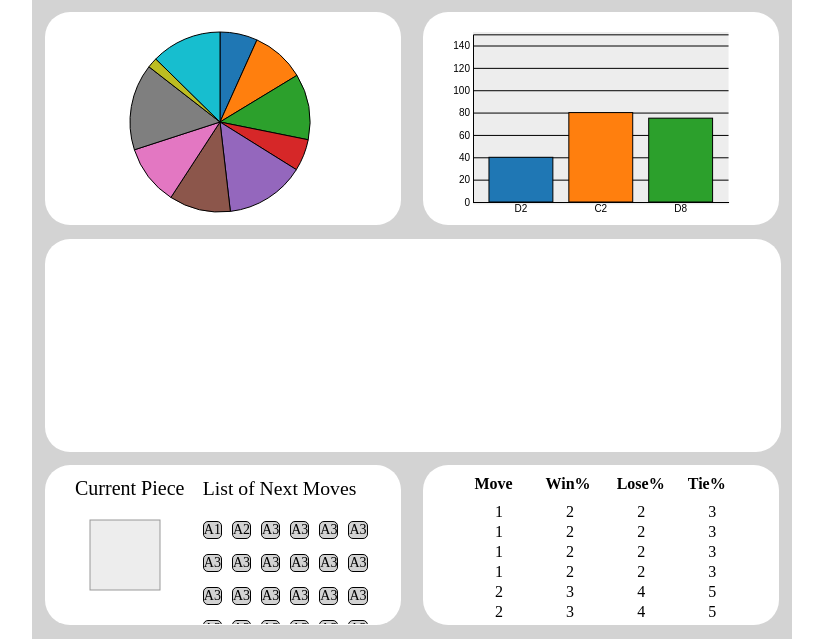
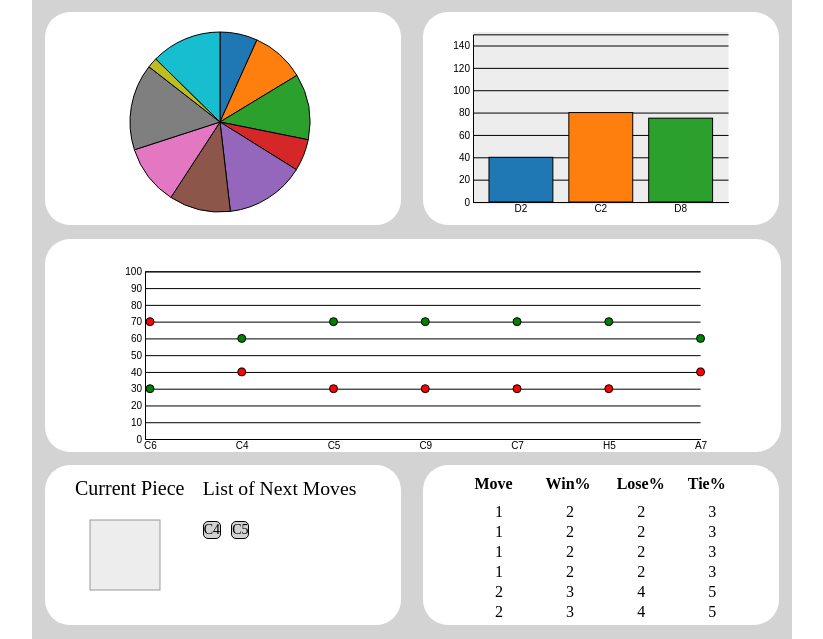
Before and after one commit to kvnhan/ChessVisualization, a Flask app: page / in a window 1280 px wide. Shown: the part 649-1288 px from the top of the page, without its empty margins (380-1203 px from the left). Run offline with Flask 2, Linux system fonts and the light colour scheme.

Commit message:
Line chart implemented and tested Works
Signed-off-by: kvnhan <kiennhan2196@gmail.com>

```diff
--- a/server/templates/index.html
+++ b/server/templates/index.html
@@ -43,6 +43,15 @@
 <script>
 
     var board = [];
+
+	var xAxis = [{move: "C6", win: 30, lose: 70},
+		{move: "C4", win: 60, lose: 40},
+		{move: "C5", win: 70, lose: 30},
+		{move: "C9", win: 70, lose: 30},
+		{move: "C7", win: 70, lose: 30},
+		{move: "H5", win: 70, lose: 30},
+		{move: "A7", win: 60, lose: 40}];
+
     var colorScale = d3.scaleOrdinal(d3.schemeCategory10);
     var domainData = ["A", "B", "C", "d", "E", "F", "G", "H", "I", "J"];
     var nextMove = [{ m: "D2", bw: 33, ww: 40, t: 33 }, { m: "C2", bw: 15, ww: 80, t: 5 }, { m: "D8", bw: 5, ww: 75, t: 20 }];
@@ -69,6 +78,10 @@
         boardDimension = 8,
         boardSize = boardDimension * fieldSize;
 
+	var xLineValue;
+    var xLineScale;
+	var yLineScale;
+
     parseJson();
     makeChessBoard();
     setUpMutiWindow();
@@ -76,6 +89,7 @@
 	historyTable();
 	createBarChart();
 	createPieChart();
+	createLineChart();
     function parseJson() {
         piece = [{ n: "bRook1", p: "A8", c: "\u265C" },
         { n: "bKnight1", p: "B8", c: "\u265E" }, { n: "bBishop1", p: "C8", c: "\u265D" },
@@ -218,8 +232,9 @@
 		d3.select("#pp").text(s);
 	}
 
+	//var testCount = 0;
 	function updateMoveList(){
-		var data = ["A1","A2","A3","A3","A3","A3","A3","A3","A3","A3","A3","A3","A3","A3","A3","A3","A3","A3","A3","A3","A3","A3","A3","A3","A3","A3","A3"]
+		var data = ["C4", "C5"]
 
 		var listOfMoves = d3.select("#listBox");
 
@@ -235,13 +250,74 @@
 								  .style("border-radius", "5px")
 								  .text(function(d){return d;})
 								  .on("click", function(){
-                            /*TODO make this grab all moves*/
-                            var d = d3.select(this).attr("id"); getMoves(d);})
-
+										/*TODO make this grab all moves*/
+										var d = d3.select(this).attr("id");
+										//testCount++;
+										updateLineChart({move: "G" + testCount, win: 30, lose: 70})
+										getMoves(data);})
 								  .on("mouseover", function(d){d3.select(this).style("cursor", "pointer");
 								  d3.select(this).classed("selected", true);})
 								  .on("mouseout", function(d){d3.select(this).style("cursor", "default");
 								  d3.select(this).classed("selected", false);});
+	}
+
+	function updateLineChart(move){
+
+		xAxis.push(move);
+		d3.select("#svgLine").remove();
+		createLineChart();
+
+	}
+
+	function createLineChart(){
+
+		var svg = d3.select("#thirdView").append("svg")
+											   .attr("id", "svgLine")
+		                                       .attr("height", ((fieldSize * fieldSize) / 30))
+											   .attr("width", ((fieldSize * fieldSize) / 8.7))
+
+		var graph = svg.append("g")
+					   .attr("id", "lineChart")
+                       .attr("transform", "translate(100, 0)");
+
+		var secViewwidth = ((fieldSize * fieldSize) / 18) - 200;
+        var secViewheight = ((fieldSize * fieldSize) / 30) - 31;
+		xLineValue = function(d) { return d.move;};
+        xLineScale = d3.scalePoint().range([5, secViewwidth + 400]);
+        yLineScale = d3.scaleLinear().range([300, secViewheight - 50]);
+
+		xLineScale.domain(xAxis.map(xLineValue));
+        yLineScale.domain([0, 100]);
+
+		graph.append("g")
+			.attr("id", "xLineAxis")
+            .attr("transform", "translate(0,200)")
+            .call(d3.axisBottom(xLineScale)
+                .tickSize(0));
+
+        graph.append("g")
+            .attr("id", "grid")
+            .attr("transform", "translate(0,-100)")
+            .call(d3.axisLeft(yLineScale)
+                .tickSize(-secViewwidth - 400))
+
+		var wincircle = graph.selectAll("wcircle").data(xAxis)
+            .enter()
+            .append("circle")
+            .style("fill", "green")
+            .attr("stroke", "black")
+			.attr("r", 4)
+            .attr("cx", function (d, i) { return xLineScale(xLineValue(d)); })
+            .attr("cy", function (d) { return yLineScale(d.win) - (100);})
+
+		var losecircle = graph.selectAll("lcircle").data(xAxis)
+            .enter()
+            .append("circle")
+            .style("fill", "red")
+            .attr("stroke", "black")
+			.attr("r", 4)
+            .attr("cx", function (d, i) { return xLineScale(xLineValue(d)); })
+            .attr("cy", function (d) { return yLineScale(d.lose) - (100);})
 	}
 
 	function setMoveText(){
@@ -512,7 +588,6 @@
 	}
 
 	function getMoves(d){
-        d.push("a3")
         submitURL = "http://ashaji.dyn.wpi.edu:5000/getmoves"
         var postReq = {};
         postReq["moves"] = d;
```
